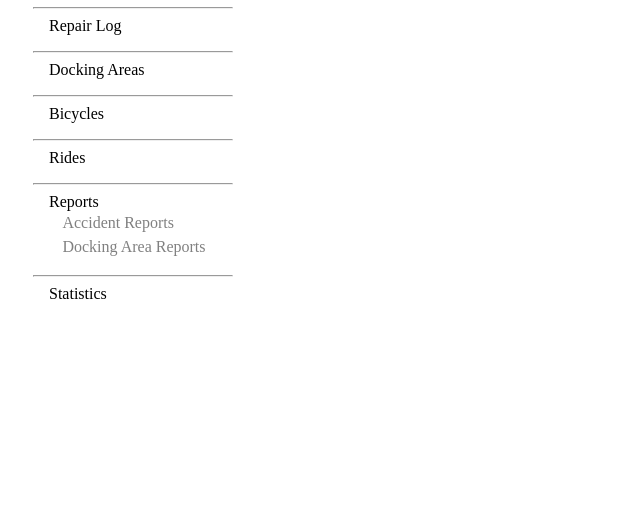
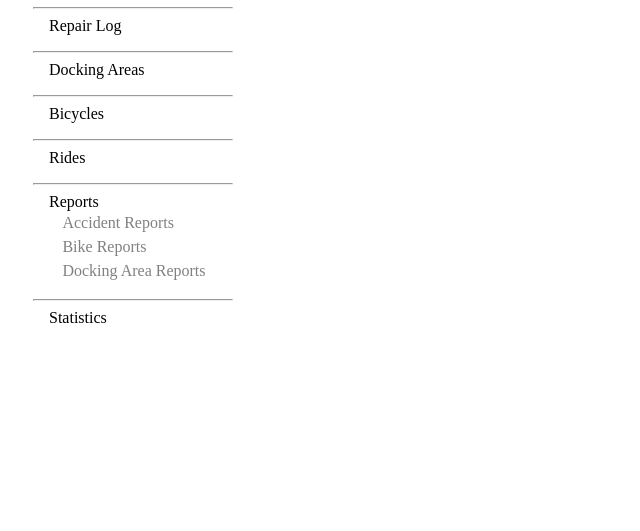
Before and after one commit to shehavishka/Bikable, a PHP site: page /app/views/inc/sidebar.php in a window 1280 px wide. Shown: the part 285-816 px from the top of the page, without its empty margins (0-640 px from the left). Run offline with PHP 8.4, Linux system fonts and the light colour scheme; some libraries are stand-ins or nearby versions.

Commit message:
sidebar updated

```diff
--- a/app/views/inc/sidebar.php
+++ b/app/views/inc/sidebar.php
@@ -64,15 +64,17 @@
                         <div class="detail__dashboard--name" ><a href="<?php echo URLROOT ?>/owners/reportsControl">Reports</a></div>
                     </div>
                     <div class="detail__reports--submenu">
+                    <div class="detail__reports--submenu">
                         <div class="submenu reports__submenu--accidentReport">
-                            Accident Reports
+                        <div class="detail__dashboard--name" ><a href="<?php echo URLROOT ?>/owners/AccidentReportsControl">Accident Reports</a></div>
                         </div>
-                        <!-- <div class="submenu users__submenu--bikeComplaintReport">
-                            Bike Complaint Reports
-                        </div> -->
+                        <div class="submenu users__submenu--bikeComplaintReport">
+                        <div class="detail__dashboard--name" ><a href="<?php echo URLROOT ?>/owners/BicycleReportsControl">Bike Reports</a></div>
+                        </div>
                         <div class="submenu users__submenu--dockingAreaReport">
-                            Docking Area Reports
+                        <div class="detail__dashboard--name" ><a href="<?php echo URLROOT ?>/owners/DAReportsControl">Docking Area Reports</a></div>
                         </div>
+                    </div>
                     </div>
                 </div>
                 <hr>
```
